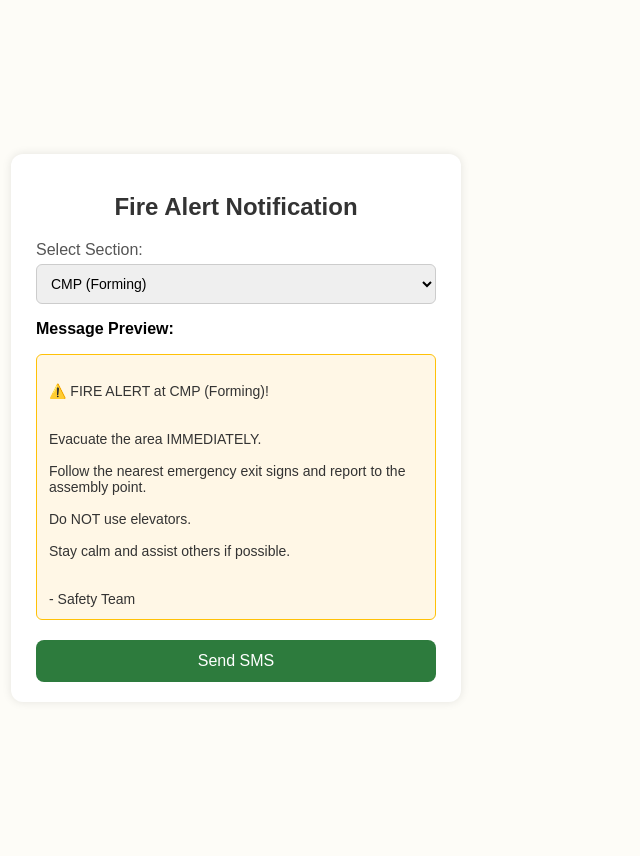
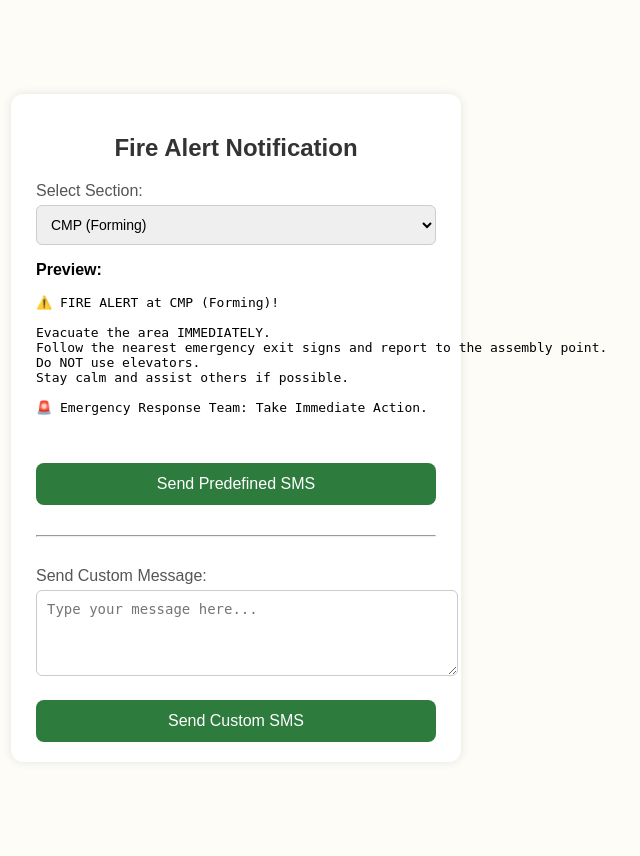
Before and after one commit to JMICylinders/sms_server, a Flask app: page / in a window 1280 px wide. Shown: the whole page, without its empty margins (404-1044 px from the left). Run offline with Flask 3, Linux system fonts and the light colour scheme.

Commit message:
Update index.html

```diff
--- a/templates/index.html
+++ b/templates/index.html
@@ -2,14 +2,16 @@
 <html lang="en">
 <head>
     <meta charset="UTF-8" />
-    <meta name="viewport" content="width=device-width, initial-scale=1.0" />
+    <meta name="viewport" content="width=device-width, initial-scale=1.0"/>
     <title>Fire Alert SMS</title>
     <link rel="stylesheet" href="../static/style.css" />
 </head>
 <body>
     <div class="container">
         <h2>Fire Alert Notification</h2>
-        <form method="POST" action="https://sms-server-sjhr.onrender.com/">
+
+        <!-- Predefined Message Form -->
+        <form method="POST" action="/">
             <label for="location">Select Section:</label>
             <select id="location" name="location" required>
                 <option value="CMP (Forming)">CMP (Forming)</option>
@@ -22,32 +24,43 @@
                 <option value="AUTO TANK">AUTO TANK</option>
             </select>
 
-            <p><strong>Message Preview:</strong></p>
-            <div class="message-preview" id="previewBox">
-                ⚠️ FIRE ALERT at <span id="previewLocation">CMP (Forming)</span>!<br /><br />
-                Evacuate the area IMMEDIATELY.<br />
-                Follow the nearest emergency exit signs and report to the assembly point.<br />
-                Do NOT use elevators.<br />
-                Stay calm and assist others if possible.<br /><br />
-                - Safety Team
-            </div>
+            <p><strong>Preview:</strong></p>
+            <pre class="preview" id="predefinedMessagePreview">
+⚠️ FIRE ALERT at CMP (Forming)!
 
-            <button type="submit">Send SMS</button>
+Evacuate the area IMMEDIATELY.
+Follow the nearest emergency exit signs and report to the assembly point.
+Do NOT use elevators.
+Stay calm and assist others if possible.
+
+🚨 Emergency Response Team: Take Immediate Action.
+            </pre>
+
+            <button type="submit" name="predefined">Send Predefined SMS</button>
+        </form>
+
+        <hr style="margin: 30px 0;"/>
+
+        <!-- Custom Message Form -->
+        <form method="POST" action="/">
+            <label for="custom_message">Send Custom Message:</label>
+            <textarea name="custom_message" rows="4" placeholder="Type your message here..." required></textarea>
+            <button type="submit" name="custom">Send Custom SMS</button>
         </form>
 
         {% if status %}
-            <div class="status">
-                <strong>Response:</strong> {{ status }}
-            </div>
+        <div class="status">
+            <strong>Response:</strong> {{ status }}
+        </div>
         {% endif %}
     </div>
 
     <script>
         const dropdown = document.getElementById('location');
-        const previewLocation = document.getElementById('previewLocation');
+        const preview = document.getElementById('predefinedMessagePreview');
 
         dropdown.addEventListener('change', function () {
-            previewLocation.textContent = this.value;
+            preview.textContent = `⚠️ FIRE ALERT at ${this.value}!\n\nEvacuate the area IMMEDIATELY.\nFollow the nearest emergency exit signs and report to the assembly point.\nDo NOT use elevators.\nStay calm and assist others if possible.\n\n🚨 Emergency Response Team: Take Immediate Action.`;
         });
     </script>
 </body>
```
